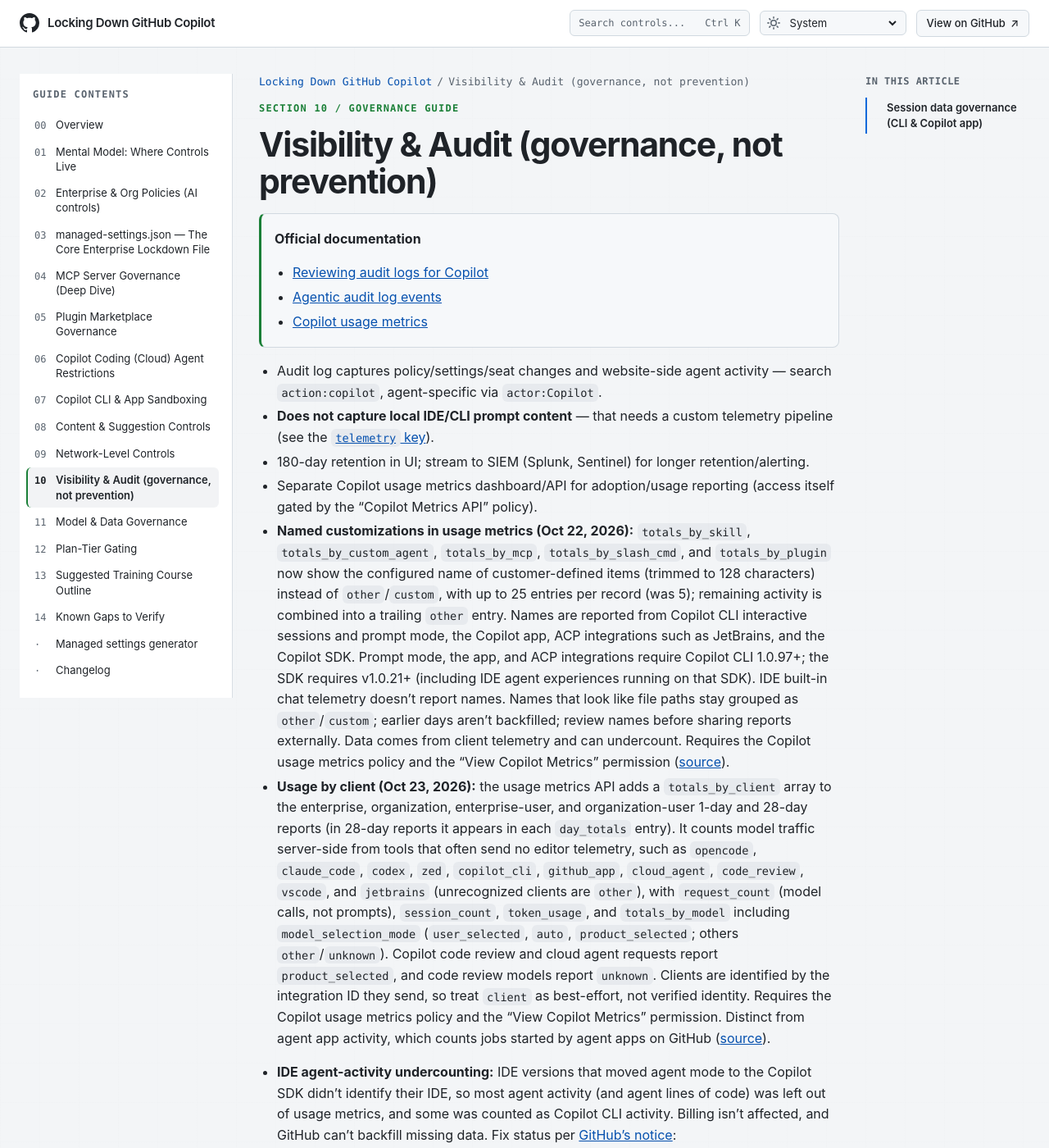
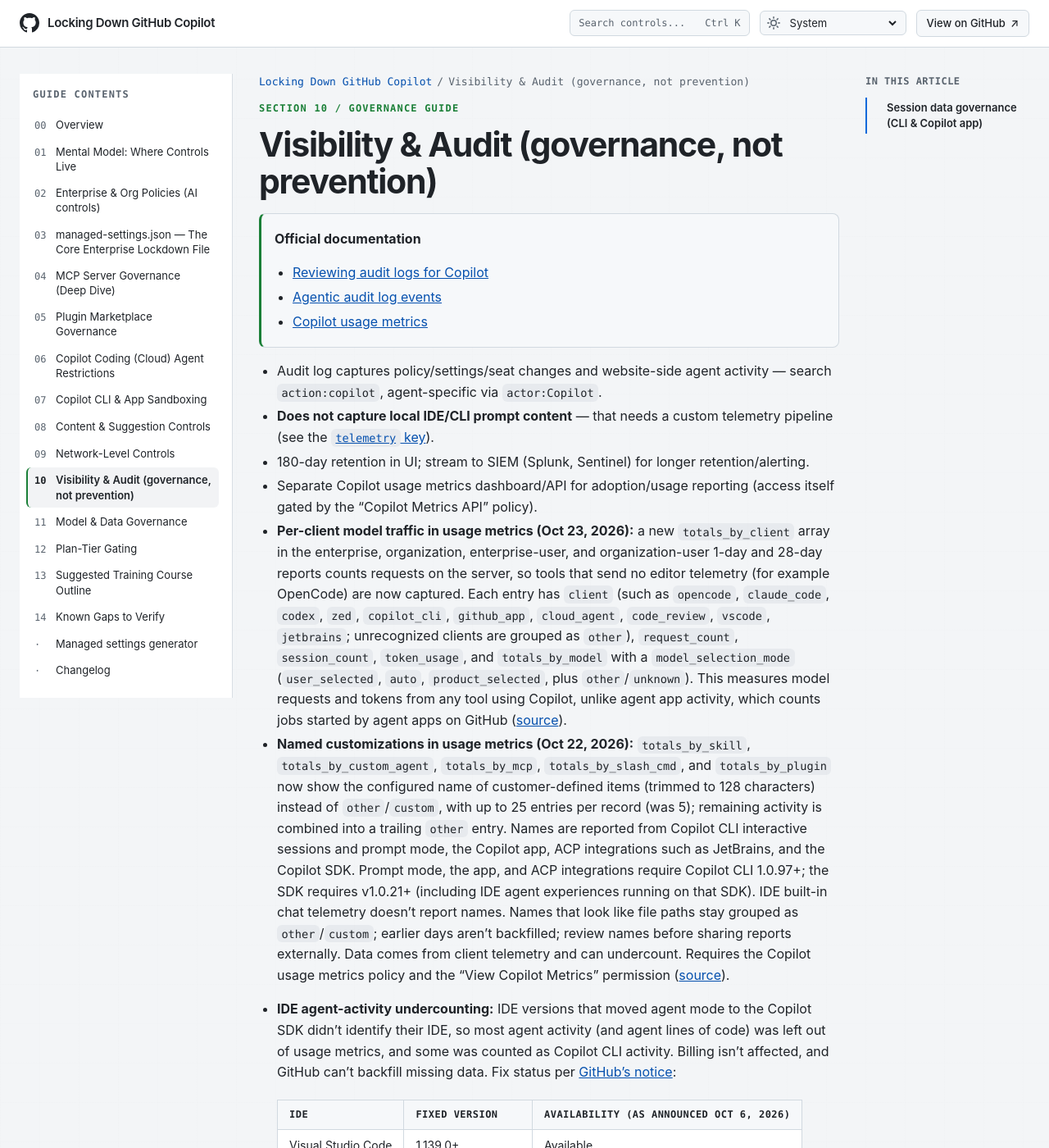
Before and after one commit to beardofedu/copilot-governance-training, a Jekyll site: the page built from docs/sections/audit-visibility.md, in a window 1280 px wide and 1400 px high. Shown: the whole window at 82% size. Built offline with Jekyll 4.4.1, drawn with Linux system fonts in a browser that asks for light colours.

```diff
--- a/docs/sections/audit-visibility.md
+++ b/docs/sections/audit-visibility.md
@@ -17,8 +17,8 @@
 - **Does not capture local IDE/CLI prompt content** — that needs a custom telemetry pipeline (see the [`telemetry` key]({{ '/sections/managed-settings/#telemetry-capture-controls' | relative_url }})).
 - 180-day retention in UI; stream to SIEM (Splunk, Sentinel) for longer retention/alerting.
 - Separate Copilot usage metrics dashboard/API for adoption/usage reporting (access itself gated by the "Copilot Metrics API" policy).
+- **Per-client model traffic in usage metrics (Oct 23, 2026):** a new `totals_by_client` array in the enterprise, organization, enterprise-user, and organization-user 1-day and 28-day reports counts requests on the server, so tools that send no editor telemetry (for example OpenCode) are now captured. Each entry has `client` (such as `opencode`, `claude_code`, `codex`, `zed`, `copilot_cli`, `github_app`, `cloud_agent`, `code_review`, `vscode`, `jetbrains`; unrecognized clients are grouped as `other`), `request_count`, `session_count`, `token_usage`, and `totals_by_model` with a `model_selection_mode` (`user_selected`, `auto`, `product_selected`, plus `other`/`unknown`). This measures model requests and tokens from any tool using Copilot, unlike agent app activity, which counts jobs started by agent apps on GitHub ([source](https://github.blog/changelog/2026-10-23-usage-metrics-api-adds-usage-from-tools-like-opencode/)).
 - **Named customizations in usage metrics (Oct 22, 2026):** `totals_by_skill`, `totals_by_custom_agent`, `totals_by_mcp`, `totals_by_slash_cmd`, and `totals_by_plugin` now show the configured name of customer-defined items (trimmed to 128 characters) instead of `other`/`custom`, with up to 25 entries per record (was 5); remaining activity is combined into a trailing `other` entry. Names are reported from Copilot CLI interactive sessions and prompt mode, the Copilot app, ACP integrations such as JetBrains, and the Copilot SDK. Prompt mode, the app, and ACP integrations require Copilot CLI 1.0.97+; the SDK requires v1.0.21+ (including IDE agent experiences running on that SDK). IDE built-in chat telemetry doesn't report names. Names that look like file paths stay grouped as `other`/`custom`; earlier days aren't backfilled; review names before sharing reports externally. Data comes from client telemetry and can undercount. Requires the Copilot usage metrics policy and the "View Copilot Metrics" permission ([source](https://github.blog/changelog/2026-10-22-custom-skills-agents-and-mcp-servers-in-usage-metrics-api/)).
-- **Usage by client (Oct 23, 2026):** the usage metrics API adds a `totals_by_client` array to the enterprise, organization, enterprise-user, and organization-user 1-day and 28-day reports (in 28-day reports it appears in each `day_totals` entry). It counts model traffic server-side from tools that often send no editor telemetry, such as `opencode`, `claude_code`, `codex`, `zed`, `copilot_cli`, `github_app`, `cloud_agent`, `code_review`, `vscode`, and `jetbrains` (unrecognized clients are `other`), with `request_count` (model calls, not prompts), `session_count`, `token_usage`, and `totals_by_model` including `model_selection_mode` (`user_selected`, `auto`, `product_selected`; others `other`/`unknown`). Copilot code review and cloud agent requests report `product_selected`, and code review models report `unknown`. Clients are identified by the integration ID they send, so treat `client` as best-effort, not verified identity. Requires the Copilot usage metrics policy and the "View Copilot Metrics" permission. Distinct from agent app activity, which counts jobs started by agent apps on GitHub ([source](https://github.blog/changelog/2026-10-23-usage-metrics-api-adds-usage-from-tools-like-opencode/)).
 - **IDE agent-activity undercounting:** IDE versions that moved agent mode to the Copilot SDK didn't identify their IDE, so most agent activity (and agent lines of code) was left out of usage metrics, and some was counted as Copilot CLI activity. Billing isn't affected, and GitHub can't backfill missing data. Fix status per [GitHub's notice](https://github.blog/changelog/2026-10-06-update-your-ide-to-restore-agent-activity-in-copilot-usage-metrics/):
 
   | IDE | Fixed version | Availability (as announced Oct 6, 2026) |
```
Also changed, not shown: docs/CHANGELOG.md.
